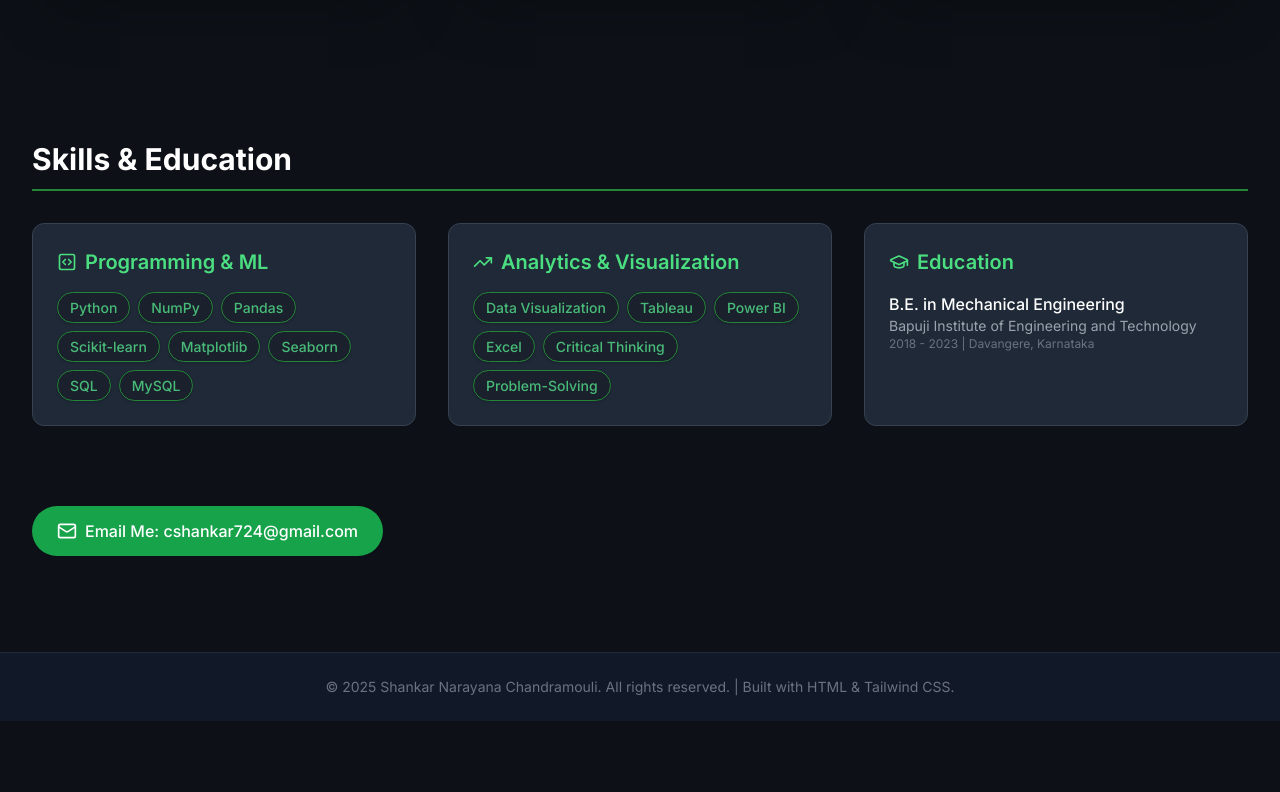
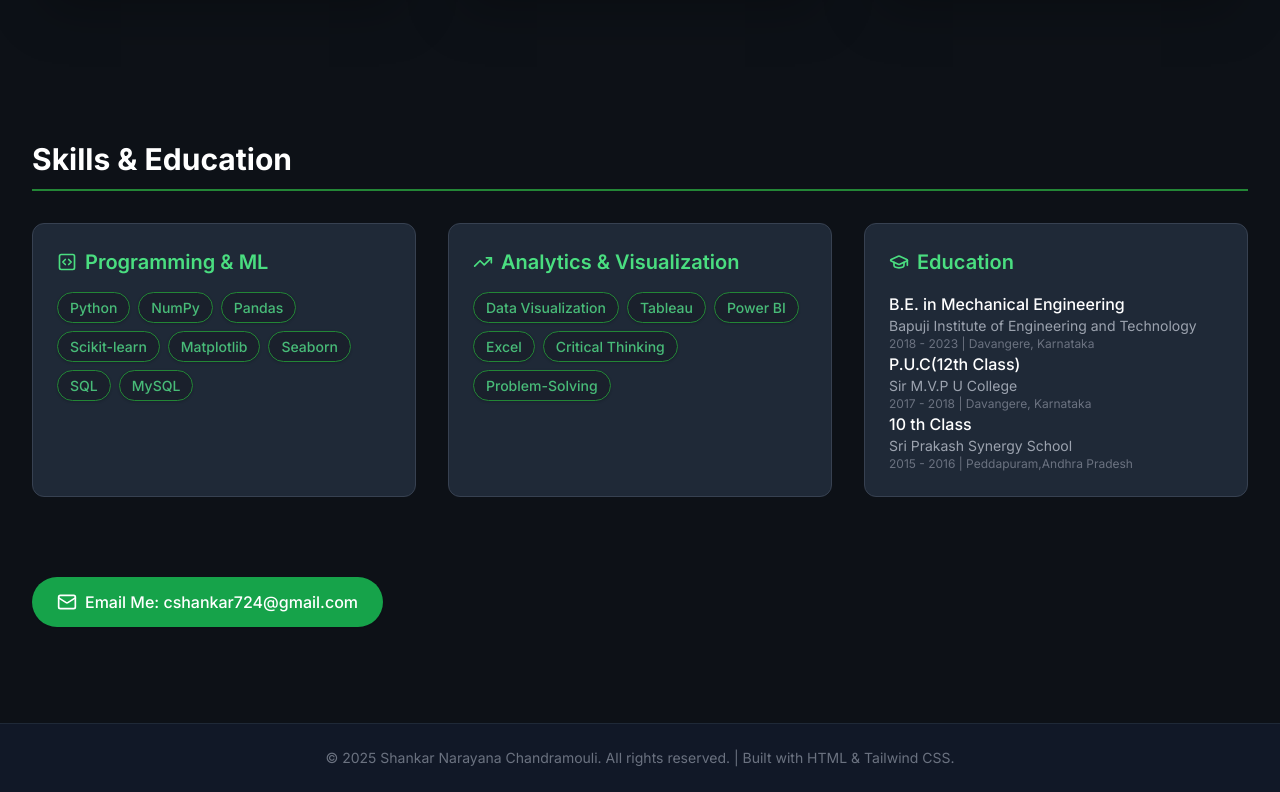
Before and after one commit to Shankar2204/shankar2204.github.io, a plain HTML site: page index.html in a window 1280 px wide. Shown: the part 1627-2419 px from the top of the page. Before the commit the page ends 2348 px from the top, so only its background shows below. Drawn offline with nearby package versions, Linux system fonts and the light colour scheme.

Commit message:
Add educational qualifications to index.html

```diff
--- a/index.html
+++ b/index.html
@@ -252,6 +252,20 @@
                             <p class="text-xs text-gray-500">2018 - 2023 | Davangere, Karnataka</p>
                         </li>
                     </ul>
+                     <ul class="space-y-3 text-gray-400">
+                        <li>
+                            <p class="font-medium text-white">P.U.C(12th Class)</p>
+                            <p class="text-sm text-gray-400">Sir M.V.P U College</p>
+                            <p class="text-xs text-gray-500">2017 - 2018 | Davangere, Karnataka</p>
+                        </li>
+                    </ul>
+                  <ul class="space-y-3 text-gray-400">
+                        <li>
+                            <p class="font-medium text-white">10 th Class</p>
+                            <p class="text-sm text-gray-400">Sri Prakash Synergy School</p>
+                            <p class="text-xs text-gray-500">2015 - 2016 | Peddapuram,Andhra Pradesh</p>
+                        </li>
+                    </ul>
                 </div>
             </div>
         </section>
```
